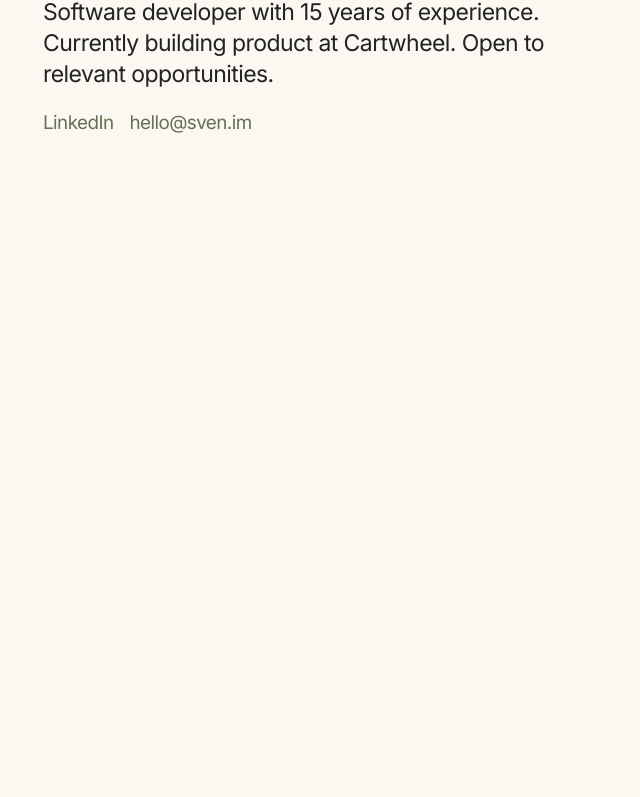
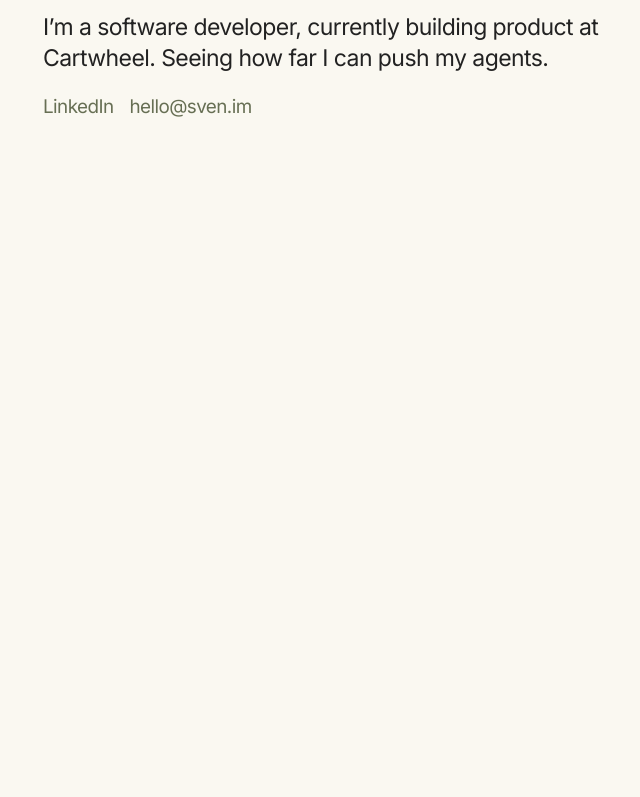
Before and after one commit to 0xsven/website-v4, a plain HTML site: page index.html in a window 1280 px wide. Shown: the part 265-1062 px from the top of the page, without its empty margins (217-857 px from the left). Drawn offline with Linux system fonts and the light colour scheme.

Commit message:
Update intro copy

```diff
--- a/index.html
+++ b/index.html
@@ -104,7 +104,7 @@
 <body>
   <main class="page">
     <h1>Sven Schmidt</h1>
-    <p class="intro">Software developer with 15 years of experience. Currently building product at <a href="https://getcartwheel.com" target="_blank" rel="noopener noreferrer">Cartwheel</a>. Open to relevant opportunities.</p>
+    <p class="intro">I’m a software developer, currently building product at <a href="https://getcartwheel.com" target="_blank" rel="noopener noreferrer">Cartwheel</a>. Seeing how far I can push my agents.</p>
     <nav class="contact" aria-label="Contact">
       <a href="https://www.linkedin.com/in/sven-schmidt-863308a/" target="_blank" rel="noopener noreferrer">LinkedIn</a>
       <a href="#email" data-email-link>Email</a>
```
